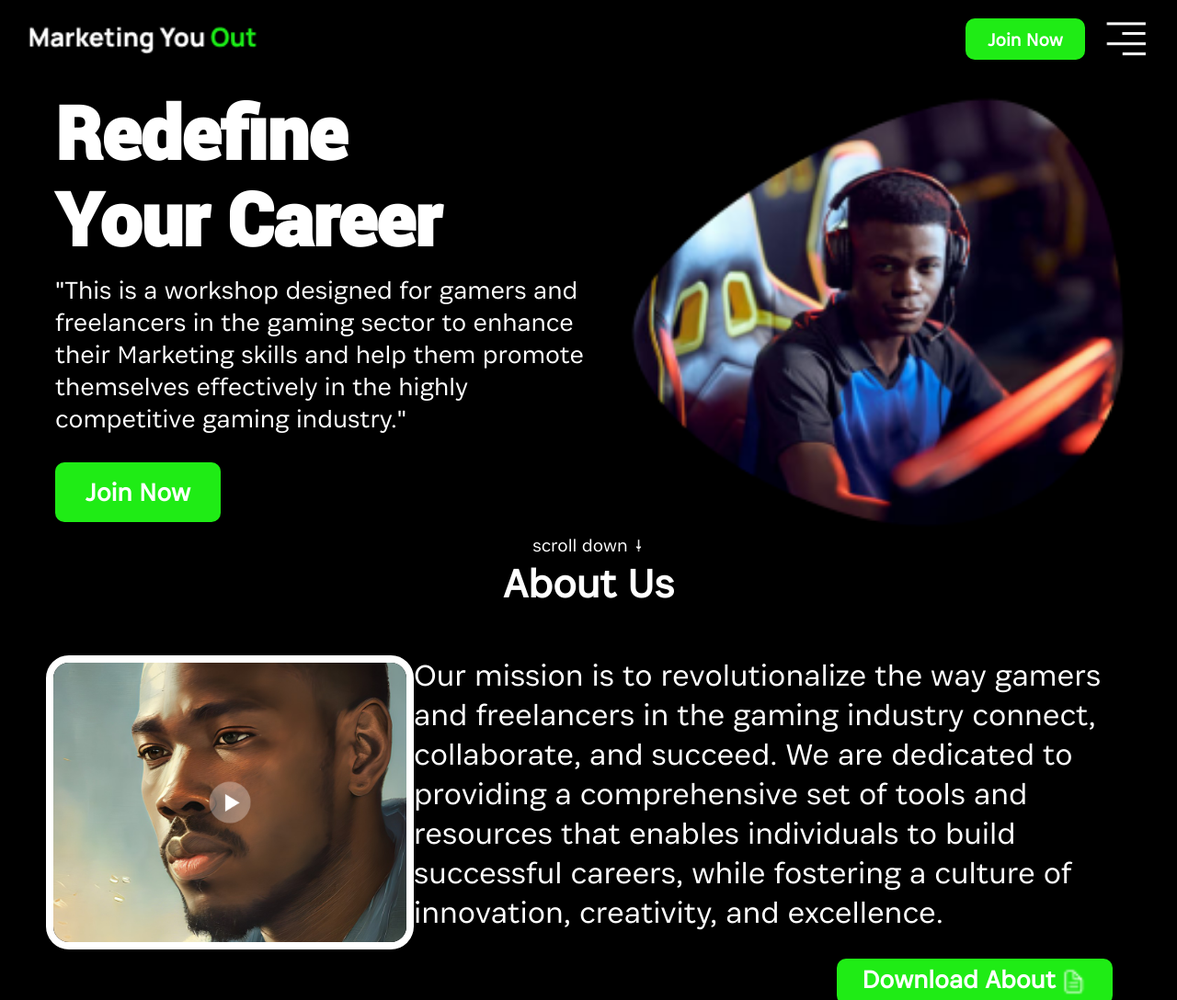
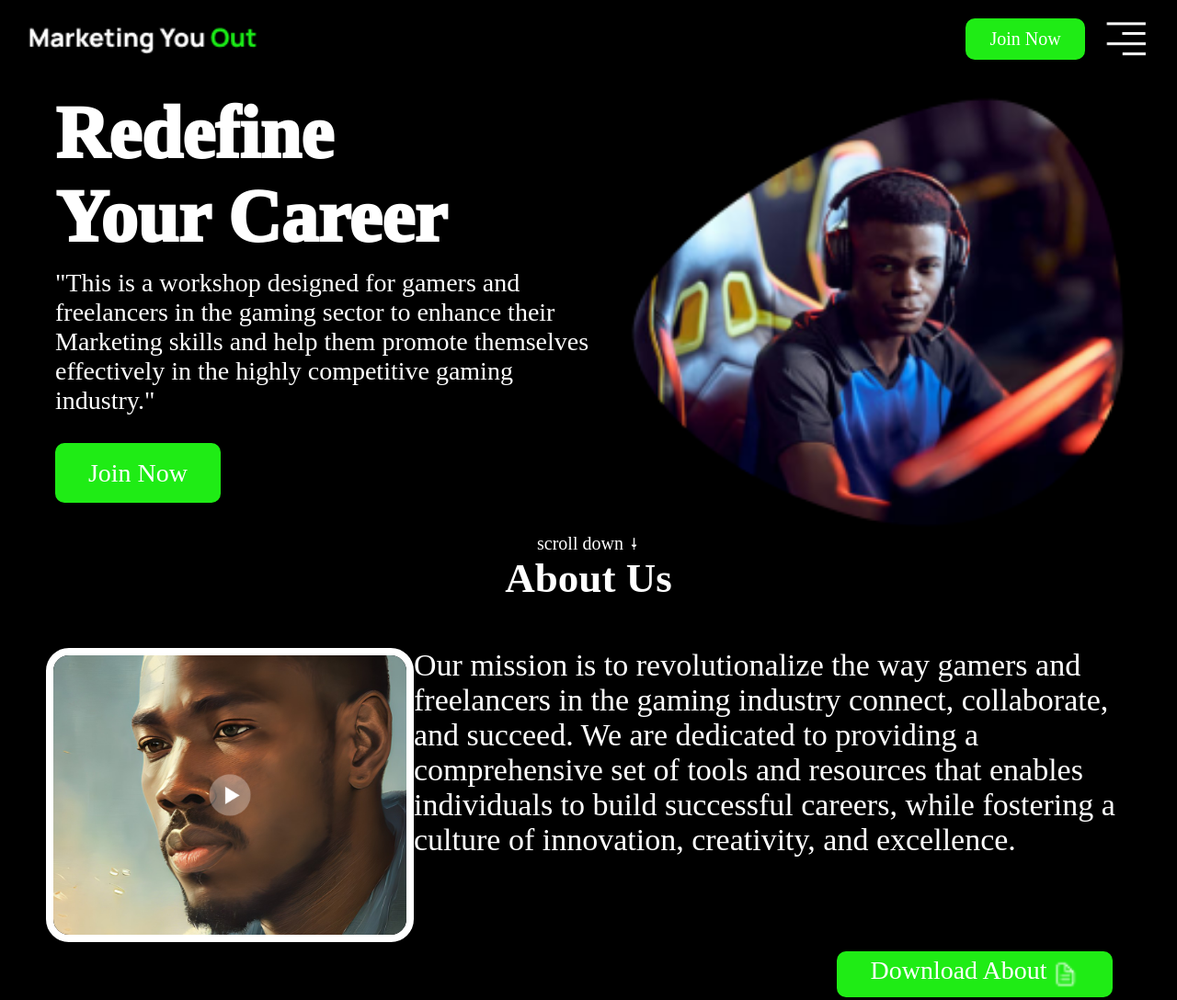
Before and after one commit to Kingstarflycodes/MarketingYouOut, a plain HTML site: page index.html in a window 1280 px wide. Shown: the top 1088 px of the page at 92% size. Drawn offline with Linux system fonts and the light colour scheme.

Commit message:
Added a font and changed some css properties

```diff
--- a/css/style.css
+++ b/css/style.css
@@ -12,7 +12,11 @@ html, body {
 
 h1, h2, h3, h4, h5, h6, p, button, a, li {
   color: #fff;
-  font-family: AssociateSans-Light;
+  font-family: Eloquia;
+}
+
+li {
+  text-decoration: underline;
 }
 
 a {
@@ -24,14 +28,14 @@ p {
 }
 
 @font-face {
-  font-family: AssociateSans-Light;
-  src: url(../font/AssociateSans-Light.ttf);
+  font-family: Eloquia;
+  src: url(../font/Typekiln - EloquiaText-ExtraLight.otf);
 }
 
-@font-face {
+/* @font-face {
   font-family: Roboto-Black;
   src: url(../font/Roboto-Black.ttf);
-}
+} */
 
 .bg-green {
   background: #1FEC15;
@@ -120,7 +124,7 @@ p {
 .redefine {
   font-size: 80px;
   font-weight: 1000;
-  font-family: Roboto-Black;
+  font-family: Eloquia;
 }
 
 .redeText {
--- a/index.html
+++ b/index.html
@@ -9,7 +9,7 @@
     <nav class="navBar jc-sb ai-center">
       <a href="./index.html"><img class="headerImg" src="./img/Nav bar.png"></a>
       <div class="navBtnCont jc-sb">
-        <a href="./personal-info.html"><button class="joinNow bg-green fw-bold">Join Now</button></a>
+        <a href="./personal-info.html"><button class="joinNow bg-green">Join Now</button></a>
         <img class="menu" src="./img/menu.png" width="50px" height="45px" />
       </div>
     </nav>
@@ -19,7 +19,7 @@
       <div class="redeCont">
         <h1 class="redefine">Redefine<br />Your Career</h1>
         <p class="redeText">"This is a workshop designed for gamers and freelancers in the gaming sector to enhance their Marketing skills and help them promote themselves effectively in the highly competitive gaming industry."</p>
-        <a href="./personal-info.html"><button id="joinNow" class="fw-bold joinNow bg-green">Join Now</button></a>
+        <a href="./personal-info.html"><button id="joinNow" class="joinNow bg-green">Join Now</button></a>
       </div>
       <img class="headPic" src="./img/Ellipse 7.png" width="550px" height="480px" />
     </div>
@@ -41,7 +41,7 @@
         <p class="aboutText">Our mission is to revolutionalize the way gamers and freelancers in the gaming industry connect, collaborate, and succeed. We are dedicated to providing a comprehensive set of tools and resources that enables individuals to build successful careers, while fostering a culture of innovation, creativity, and excellence.</p>
       </div>
       <div class="downAbtCont jc-fe">
-        <button class="jc-center downAbt bg-green fw-bold">Download About <img src="./img/ion_document-text-outline.png" width="30px"height="30px"></button>
+        <button class="jc-center downAbt bg-green">Download About <img src="./img/ion_document-text-outline.png" width="30px"height="30px"></button>
       </div>
     </div>
 
@@ -150,8 +150,8 @@
           <p class="fw-bold">Write to us</p>
           <input class="insertNameEmail" type="word" placeholder="Insert your name">
           <input class="insertNameEmail" type="word" placeholder="Insert your email">
-          <input class="insertText" type="word">
-          <button class="c2btn bg-green fw-bold">Send Message</button>
+          <textarea class="insertText" type="word"></textarea>
+          <button class="c2btn bg-green">Send Message</button>
         </div>
       </div>
     </div>
```
Also changed, not shown: font/AssociateSans-Light.ttf (deleted).
